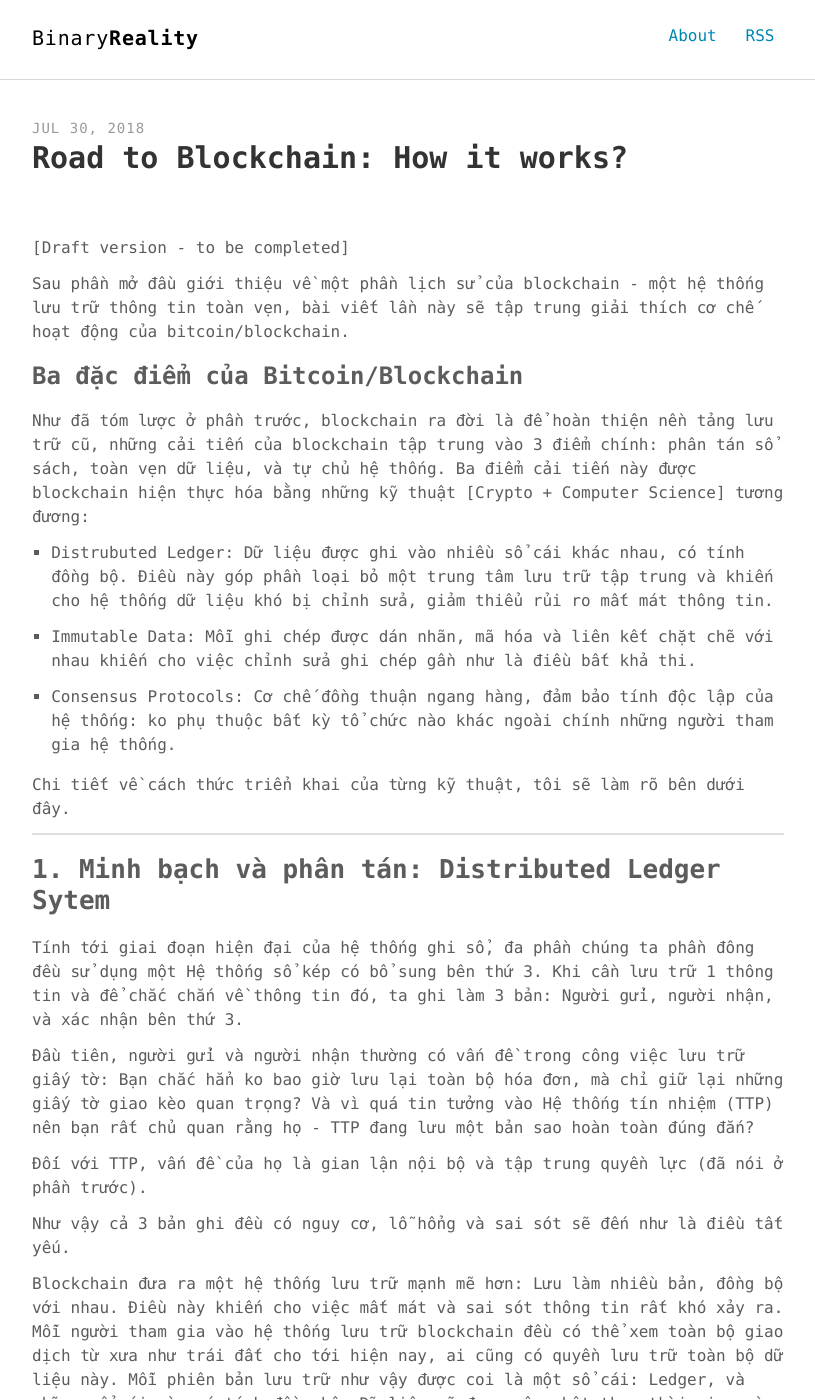
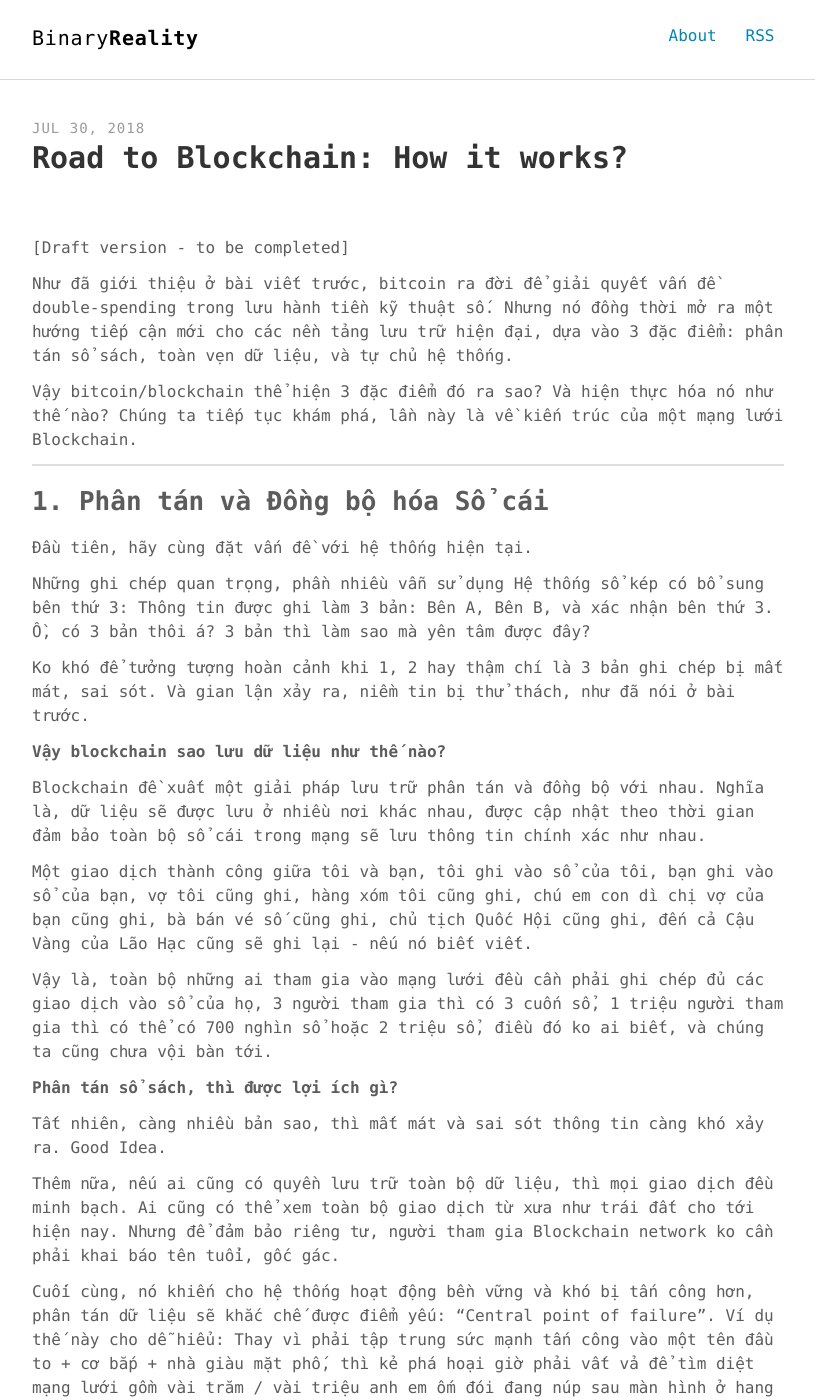
Before and after one commit to phuoc-thanh/phuoc-thanh.github.io, a Jekyll site: the page built from _posts/2018-07-30-road-to-blockchain-protocols.md, in a window 1280 px wide and 1400 px high. Shown: the whole window, without its empty margins (232-1047 px from the left). Built offline with Jekyll 4.4.1, drawn with Linux system fonts in a browser that asks for light colours; some of the changed text lies outside the part shown.

Commit message:
add a first section of 2nd blockchain post

```diff
--- a/_posts/2018-07-30-road-to-blockchain-protocols.md
+++ b/_posts/2018-07-30-road-to-blockchain-protocols.md
@@ -8,44 +8,48 @@ keywords: "blockchain, proofofstake, proofofwork, bitcoin"
 
 [Draft version - to be completed]
 
-Sau phần mở đầu giới thiệu về một phần lịch sử của blockchain - một hệ thống lưu trữ thông tin toàn vẹn, bài viết lần này sẽ tập trung giải thích cơ chế hoạt động của bitcoin/blockchain.
 
-### Ba đặc điểm của Bitcoin/Blockchain
+Như đã giới thiệu ở bài viết trước, bitcoin ra đời để giải quyết vấn đề double-spending trong lưu hành tiền kỹ thuật số. Nhưng nó đồng thời mở ra một hướng tiếp cận mới cho các nền tảng lưu trữ hiện đại, dựa vào 3 đặc điểm: phân tán sổ sách, toàn vẹn dữ liệu, và tự chủ hệ thống.
 
-Như đã tóm lược ở phần trước, blockchain ra đời là để hoàn thiện nền tảng lưu trữ cũ, những cải tiến của blockchain tập trung vào 3 điểm chính: phân tán sổ sách, toàn vẹn dữ liệu, và tự chủ hệ thống. Ba điểm cải tiến này được blockchain hiện thực hóa bằng những kỹ thuật [Crypto + Computer Science] tương đương:
-
-1. Distrubuted Ledger: Dữ liệu được ghi vào nhiều sổ cái khác nhau, có tính đồng bộ. Điều này góp phần loại bỏ một trung tâm lưu trữ tập trung và khiến cho hệ thống dữ liệu khó bị chỉnh sửa, giảm thiểu rủi ro mất mát thông tin.
-
-2. Immutable Data: Mỗi ghi chép được dán nhãn, mã hóa và liên kết chặt chẽ với nhau khiến cho việc chỉnh sửa ghi chép gần như là điều bất khả thi.
-
-3. Consensus Protocols: Cơ chế đồng thuận ngang hàng, đảm bảo tính độc lập của hệ thống: ko phụ thuộc bất kỳ tổ chức nào khác ngoài chính những người tham gia hệ thống.
-
-Chi tiết về cách thức triển khai của từng kỹ thuật, tôi sẽ làm rõ bên dưới đây.
+Vậy bitcoin/blockchain thể hiện 3 đặc điểm đó ra sao? Và hiện thực hóa nó như thế nào? Chúng ta tiếp tục khám phá, lần này là về kiến trúc của một mạng lưới Blockchain.
 
 ---
 
-## 1. Minh bạch và phân tán: Distributed Ledger Sytem
+## 1. Phân tán và Đồng bộ hóa Sổ cái
 
-Tính tới giai đoạn hiện đại của hệ thống ghi sổ, đa phần chúng ta phần đông đều sử dụng một Hệ thống sổ kép có bổ sung bên thứ 3. Khi cần lưu trữ 1 thông tin và để chắc chắn về thông tin đó, ta ghi làm 3 bản: Người gửi, người nhận, và xác nhận bên thứ 3.
+Đầu tiên, hãy cùng đặt vấn đề với hệ thống hiện tại.
 
-Đầu tiên, người gửi và người nhận thường có vấn đề trong công việc lưu trữ giấy tờ: Bạn chắc hẳn ko bao giờ lưu lại toàn bộ hóa đơn, mà chỉ giữ lại những giấy tờ giao kèo quan trọng? Và vì quá tin tưởng vào Hệ thống tín nhiệm (TTP) nên bạn rất chủ quan rằng họ - TTP đang lưu một bản sao hoàn toàn đúng đắn?
+Những ghi chép quan trọng, phần nhiều vẫn sử dụng Hệ thống sổ kép có bổ sung bên thứ 3: Thông tin được ghi làm 3 bản: Bên A, Bên B, và xác nhận bên thứ 3. Ồ, có 3 bản thôi á? 3 bản thì làm sao mà yên tâm được đây?
 
-Đối với TTP, vấn đề của họ là gian lận nội bộ và tập trung quyền lực (đã nói ở phần trước).
+Ko khó để tưởng tượng hoàn cảnh khi 1, 2 hay thậm chí là 3 bản ghi chép bị mất mát, sai sót. Và gian lận xảy ra, niềm tin bị thử thách, như đã nói ở bài trước.
 
-Như vậy cả 3 bản ghi đều có nguy cơ, lỗ hổng và sai sót sẽ đến như là điều tất yếu.
+**Vậy blockchain sao lưu dữ liệu như thế nào?**
 
-Blockchain đưa ra một hệ thống lưu trữ mạnh mẽ hơn: Lưu làm nhiều bản, đồng bộ với nhau. Điều này khiến cho việc mất mát và sai sót thông tin rất khó xảy ra. Mỗi người tham gia vào hệ thống lưu trữ blockchain đều có thể xem toàn bộ giao dịch từ xưa như trái đất cho tới hiện nay, ai cũng có quyền lưu trữ toàn bộ dữ liệu này. Mỗi phiên bản lưu trữ như vậy được coi là một sổ cái: Ledger, và những sổ cái này có tính đồng bộ. Dữ liệu sẽ được cập nhật theo thời gian và đảm bảo toàn bộ sổ cái trong mạng sẽ lưu thông tin chính xác như nhau.
+Blockchain đề xuất một giải pháp lưu trữ phân tán và đồng bộ với nhau. Nghĩa là, dữ liệu sẽ được lưu ở nhiều nơi khác nhau, được cập nhật theo thời gian đảm bảo toàn bộ sổ cái trong mạng sẽ lưu thông tin chính xác như nhau.
 
+Một giao dịch thành công giữa tôi và bạn, tôi ghi vào sổ của tôi, bạn ghi vào sổ của bạn, vợ tôi cũng ghi, hàng xóm tôi cũng ghi, chú em con dì chị vợ của bạn cũng ghi, bà bán vé số cũng ghi, chủ tịch Quốc Hội cũng ghi, đến cả Cậu Vàng của Lão Hạc cũng sẽ ghi lại - nếu nó biết viết.
 
-**Central point of failure --> need to attack thoudsand/millions nodes instead of a central point
+Vậy là, toàn bộ những ai tham gia vào mạng lưới đều cần phải ghi chép đủ các giao dịch vào sổ của họ, 3 người tham gia thì có 3 cuốn sổ, 1 triệu người tham gia thì có thể có 700 nghìn sổ hoặc 2 triệu sổ, điều đó ko ai biết, và chúng ta cũng chưa vội bàn tới.
+
+**Phân tán sổ sách, thì được lợi ích gì?**
+
+Tất nhiên, càng nhiều bản sao, thì mất mát và sai sót thông tin càng khó xảy ra. Good Idea.
+
+Thêm nữa, nếu ai cũng có quyền lưu trữ toàn bộ dữ liệu, thì mọi giao dịch đều minh bạch. Ai cũng có thể xem toàn bộ giao dịch từ xưa như trái đất cho tới hiện nay. Nhưng để đảm bảo riêng tư, người tham gia Blockchain network ko cần phải khai báo tên tuổi, gốc gác.
+
+Cuối cùng, nó khiến cho hệ thống hoạt động bền vững và khó bị tấn công hơn, phân tán dữ liệu sẽ khắc chế được điểm yếu: "Central point of failure". Ví dụ thế này cho dễ hiểu: Thay vì phải tập trung sức mạnh tấn công vào một tên đầu to + cơ bắp + nhà giàu mặt phố, thì kẻ phá hoại giờ phải vất vả để tìm diệt mạng lưới gồm vài trăm / vài triệu anh em ốm đói đang núp sau màn hình ở hang hốc nào đó rải rác khắp quả đất, ko chừng ở dưới đáy đại dương hay ngoài vũ trụ cũng có.
+
+**Lợi hại đó, nhưng bằng cách nào?**
+
+Câu trả lời là: Peer-to-peer network.
 
 ...
 
-## 2. Toàn vẹn dữ liệu: Immutable Data
+## 2. Toàn vẹn dữ liệu
 
 ...
 
-## 3. Tự chủ và công bằng: Consensus Protocols
+## 3. Tự chủ và công bằng
 
 
 # Proof of Work - the need of
```
